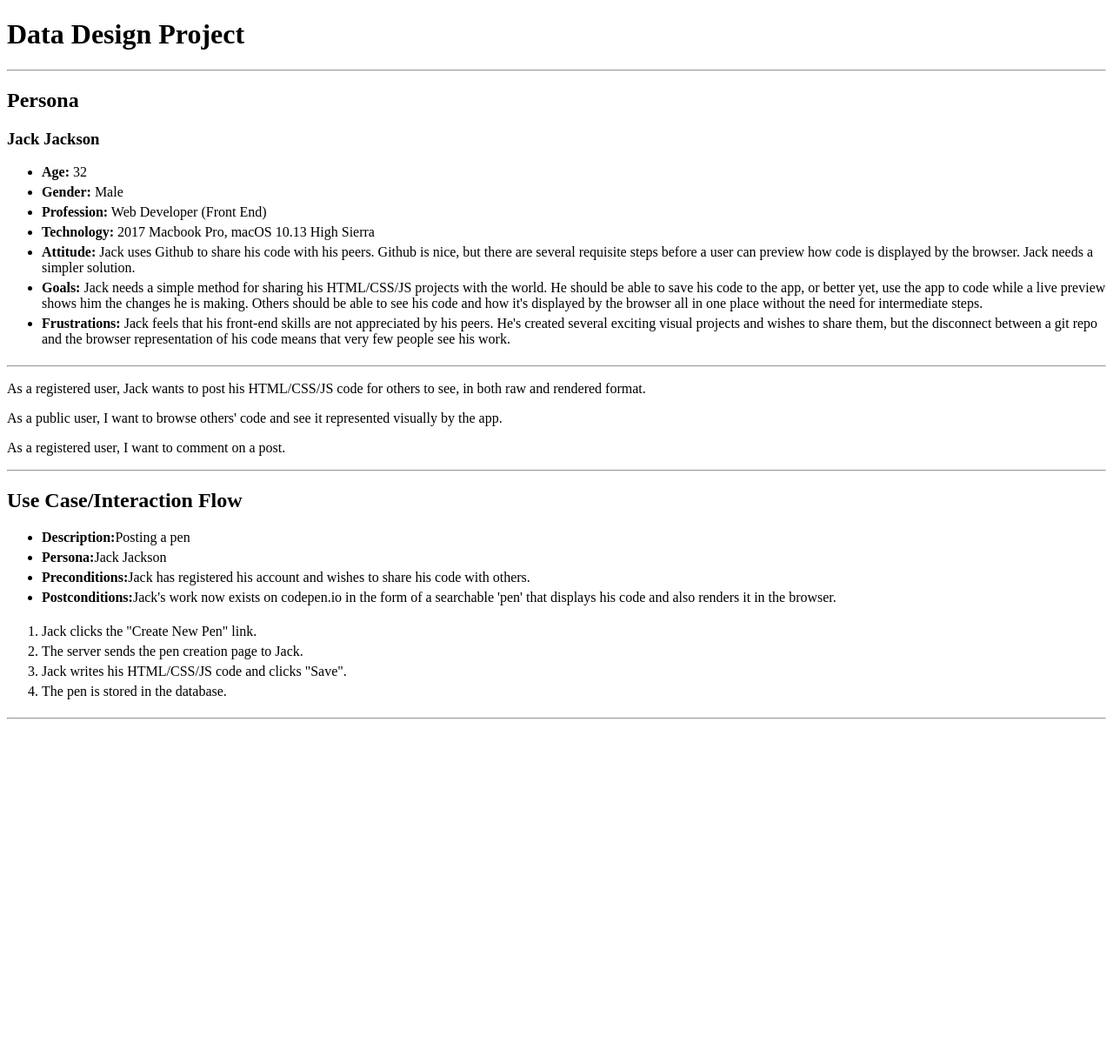
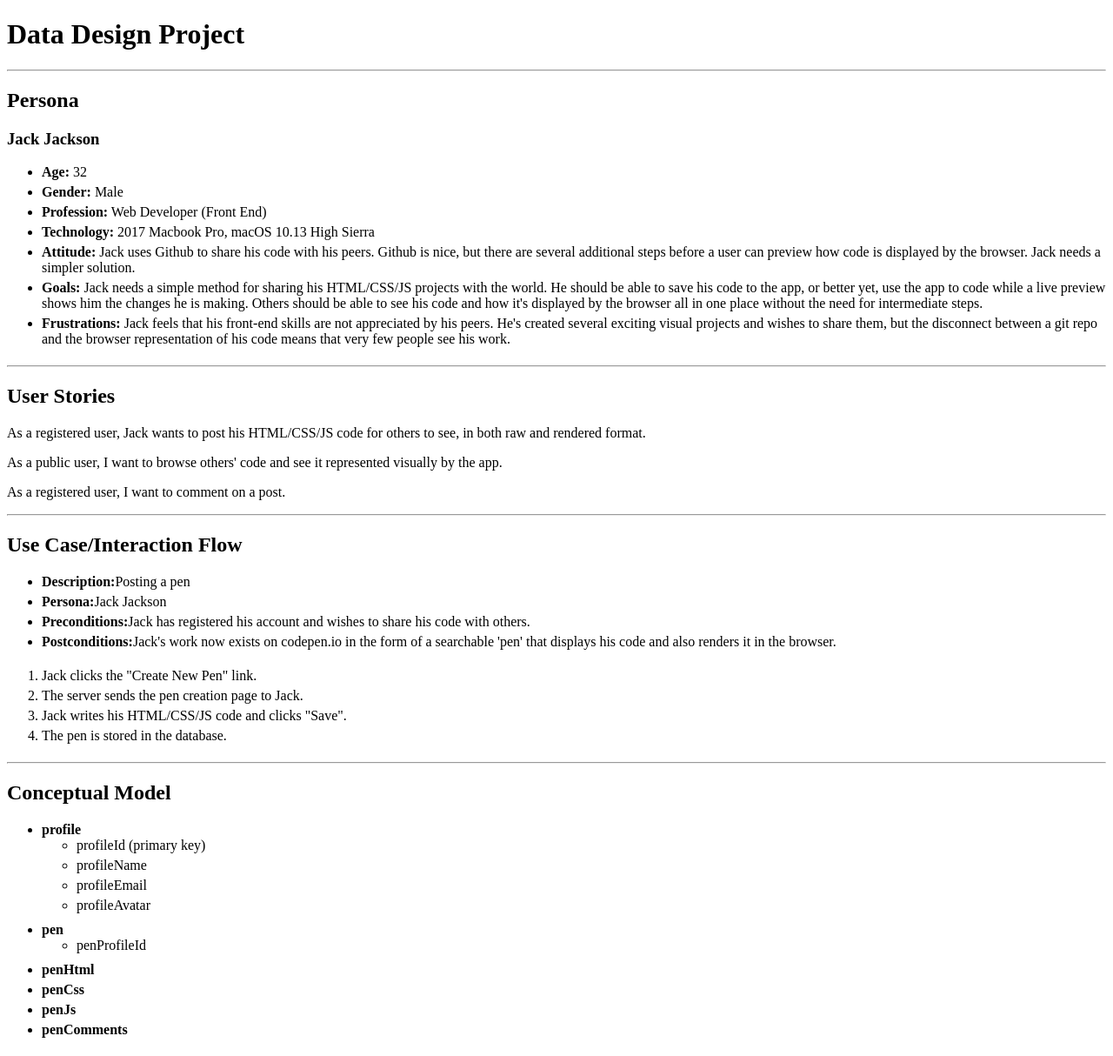
Before and after one commit to mmcph/data-design, a PHP site: page / in a window 1280 px wide. Shown: the whole page at 87% size. Before the commit the page ends 827 px from the top, so only its background shows below. Run offline with PHP 8.4, Linux system fonts and the light colour scheme.

Commit message:
added partial conceptual model

```diff
--- a/index.php
+++ b/index.php
@@ -16,13 +16,14 @@
 				<li><strong>Gender:</strong> Male</li>
 				<li><strong>Profession:</strong> Web Developer (Front End)</li>
 				<li><strong>Technology:</strong> 2017 Macbook Pro, macOS 10.13 High Sierra</li>
-				<li><strong>Attitude:</strong> Jack uses Github to share his code with his peers. Github is nice, but there are several requisite steps before a user can preview how code is displayed by the browser. Jack needs a simpler solution.</li>
+				<li><strong>Attitude:</strong> Jack uses Github to share his code with his peers. Github is nice, but there are several additional steps before a user can preview how code is displayed by the browser. Jack needs a simpler solution.</li>
 				<li><strong>Goals:</strong> Jack needs a simple method for sharing his HTML/CSS/JS projects with the world. He should be able to save his code to the app, or better yet, use the app to code while a live preview shows him the changes he is making. Others should be able to see his code and how it's displayed by the browser all in one place without the need for intermediate steps.</li>
 				<li><strong>Frustrations:</strong> Jack feels that his front-end skills are not appreciated by his peers. He's created several exciting visual projects and wishes to share them, but the disconnect between a git repo and the browser representation of his code means that very few people see his work.</li>
 			</ul>
 		</div>
 		<hr>
 		<div id="userStoriesContainer">
+			<h2>User Stories</h2>
 			<p>As a registered user, Jack wants to post his HTML/CSS/JS code for others to see, in both raw and rendered format.</p>
 			<p>As a public user, I want to browse others' code and see it represented visually by the app.</p>
 			<p>As a registered user, I want to comment on a post.</p>
@@ -44,6 +45,43 @@
 			</ol>
 		</div>
 		<hr>
-		<div id="conceptualModel"></div>
+		<div id="conceptualModel">
+			<h2>Conceptual Model</h2>
+			<ul>
+				<li><strong>profile</strong>
+					<ul>
+						<li>profileId (primary key)</li>
+						<li>profileName</li>
+						<li>profileEmail</li>
+						<li>profileAvatar</li>
+					</ul>
+				</li>
+				<li><strong>pen</strong>
+					<ul>
+						<li>penProfileId</li>
+					</ul>
+				</li>
+				<li><strong>penHtml</strong>
+					<ul>
+
+					</ul>
+				</li>
+				<li><strong>penCss</strong>
+					<ul>
+
+					</ul>
+				</li>
+				<li><strong>penJs</strong>
+					<ul>
+
+					</ul>
+				</li>
+				<li><strong>penComments</strong>
+					<ul>
+
+					</ul>
+				</li>
+			</ul>
+		</div>
 	</body>
 </html>
```
